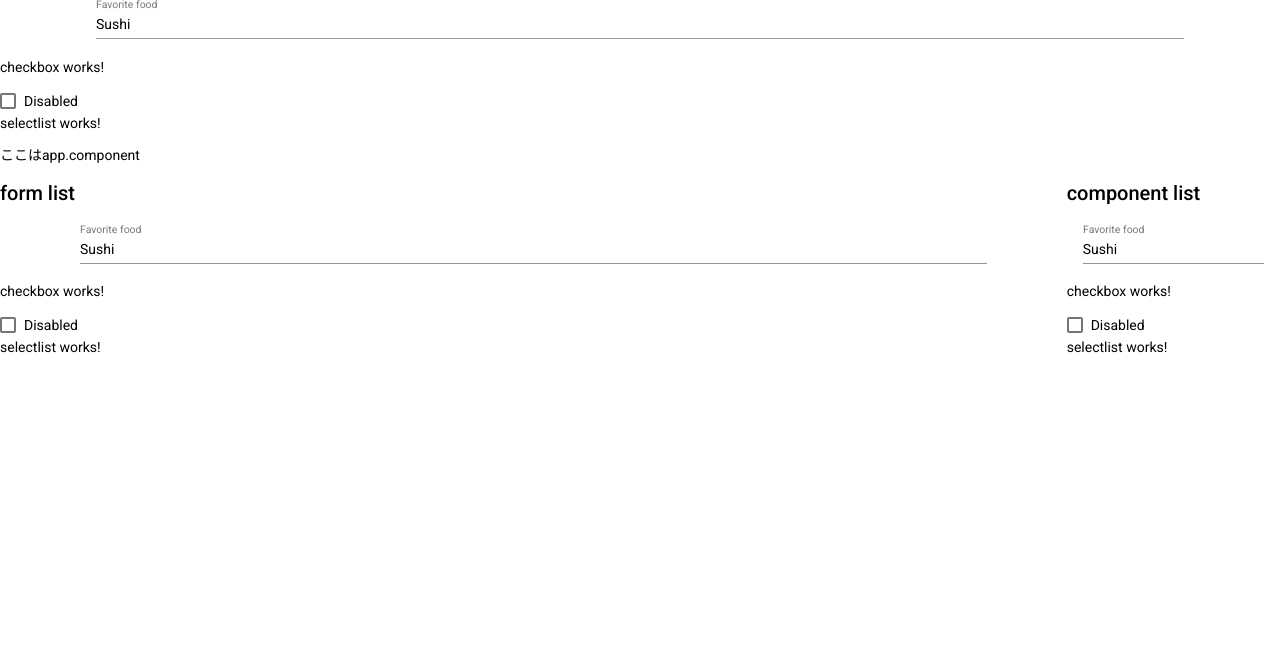
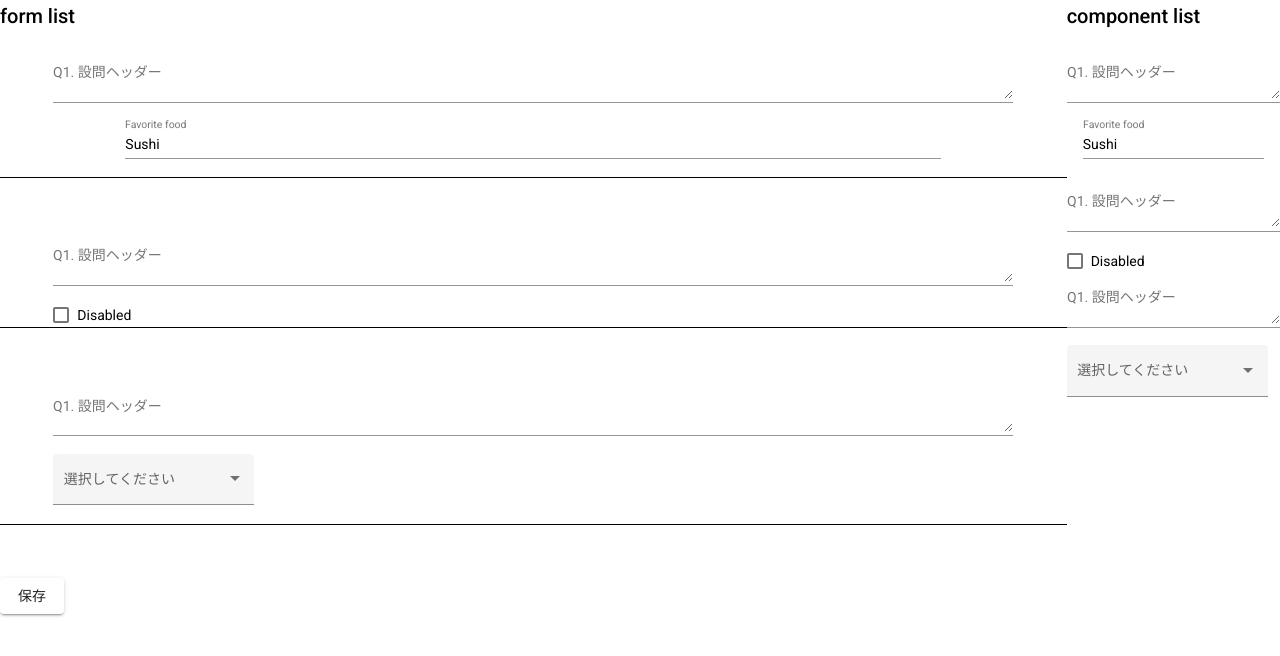
Before and after one commit to Soyukke/MeyasubakoV, an Angular app: page / in a window 1280 px wide. Shown: the top 656 px of the page. Built offline with nearby package versions, Linux system fonts and the light colour scheme.

Commit message:
add qheader

```diff
--- a/src/app/app.component.html
+++ b/src/app/app.component.html
@@ -1,10 +1,8 @@
-<!-- Toolbar -->
-<app-inputform></app-inputform>
-<app-checkbox></app-checkbox>
-<app-selectlist></app-selectlist>
-<div>
-  <p>ここはapp.component</p>
-</div>
-
 <!-- componentListをcopycomponentへ渡す -->
 <app-copycomponent [componentlist]="componentList"></app-copycomponent>
+
+<section>
+  <div class="example-button-row">
+    <button mat-raised-button>保存</button>
+  </div>
+</section>
--- a/src/app/checkbox/checkbox.component.html
+++ b/src/app/checkbox/checkbox.component.html
@@ -1,2 +1,4 @@
-<p>checkbox works!</p>
-<mat-checkbox class="example-margin" [checked] = "isCheck">Disabled</mat-checkbox>
+<div>
+  <app-qheader></app-qheader>
+  <mat-checkbox class="example-margin" [checked] = "isCheck">Disabled</mat-checkbox>
+</div>
--- a/src/app/copycomponent/copycomponent.component.css
+++ b/src/app/copycomponent/copycomponent.component.css
@@ -25,3 +25,12 @@
 .right {
   width: 20%;
 }
+
+.qbox {
+  padding-left: 5%;
+  padding-right: 5%;
+  margin-bottom: 5%;
+  border-bottom-width: 1px;
+  border-bottom-style: solid;
+  /* border-style: solid; */
+}
--- a/src/app/copycomponent/copycomponent.component.html
+++ b/src/app/copycomponent/copycomponent.component.html
@@ -10,7 +10,7 @@
         class="example-list"
         (cdkDropListDropped)="drop($event)">
         <!-- <div class="example-box" *ngFor="let item of components" cdkDrag>{{item}}</div> -->
-        <div cdkDrag *ngFor="let item of icomps">
+        <div class="qbox" cdkDrag *ngFor="let item of icomps">
           <ng-container *ngIf="item.ctype == 1">
             <app-inputform></app-inputform>
           </ng-container>
@@ -18,7 +18,7 @@
             <app-checkbox [isCheck]="item.isCheck"></app-checkbox>
           </ng-container>
           <ng-container *ngIf="item.ctype == 3">
-            <app-selectlist></app-selectlist>
+            <app-selectlist [candidates]="item.candidates"></app-selectlist>
           </ng-container>
         </div>
       </div>
--- a/src/app/copycomponent/copycomponent.component.ts
+++ b/src/app/copycomponent/copycomponent.component.ts
@@ -13,10 +13,12 @@ class ComponentItem {
   index : number;
   ctype : number;
   isCheck : boolean;
+  candidates : string[];
   constructor(index:number, ctype:number, isCheck:boolean) {
     this.index = index;
     this.ctype = ctype;
     this.isCheck = isCheck;
+    this.candidates = ['りんご', 'バナナ', 'スイカ', 'ぶどう'];
   }
 }
 
--- a/src/app/inputform/inputform.component.html
+++ b/src/app/inputform/inputform.component.html
@@ -1,6 +1,7 @@
 <div>
-    <mat-form-field class="example-full-width">
-        <mat-label>Favorite food</mat-label>
-        <input matInput placeholder="Ex. Pizza" value="Sushi">
-    </mat-form-field>
+  <app-qheader></app-qheader>
+  <mat-form-field class="example-full-width">
+      <mat-label>Favorite food</mat-label>
+      <input matInput placeholder="Ex. Pizza" value="Sushi">
+  </mat-form-field>
 </div>
--- /dev/null
+++ b/src/app/qheader/qheader.component.css
@@ -0,0 +1,7 @@
+div {
+  width: 100%;
+}
+
+mat-form-field {
+  width: 100%;
+}
--- /dev/null
+++ b/src/app/qheader/qheader.component.html
@@ -0,0 +1,6 @@
+<div>
+  <mat-form-field class="example-full-width">
+    <mat-label>Q1. 設問ヘッダー</mat-label>
+    <textarea matInput placeholder="設問ヘッダー内容"></textarea>
+  </mat-form-field>
+</div>
--- /dev/null
+++ b/src/app/qheader/qheader.component.ts
@@ -0,0 +1,15 @@
+import { Component, OnInit } from '@angular/core';
+
+@Component({
+  selector: 'app-qheader',
+  templateUrl: './qheader.component.html',
+  styleUrls: ['./qheader.component.css']
+})
+export class QheaderComponent implements OnInit {
+
+  constructor() { }
+
+  ngOnInit(): void {
+  }
+
+}
--- a/src/app/selectlist/selectlist.component.html
+++ b/src/app/selectlist/selectlist.component.html
@@ -1 +1,11 @@
-<p>selectlist works!</p>
+<div>
+  <app-qheader></app-qheader>
+  <mat-form-field appearance="fill">
+    <mat-label>選択してください</mat-label>
+    <mat-select>
+      <mat-option *ngFor="let candidate of candidates" [value]="candidate">
+        {{candidate}}
+      </mat-option>
+    </mat-select>
+  </mat-form-field>
+</div>
--- a/src/app/selectlist/selectlist.component.ts
+++ b/src/app/selectlist/selectlist.component.ts
@@ -1,4 +1,4 @@
-import { Component, OnInit } from '@angular/core';
+import { Component, Input, OnInit } from '@angular/core';
 
 @Component({
   selector: 'app-selectlist',
@@ -6,6 +6,7 @@ import { Component, OnInit } from '@angular/core';
   styleUrls: ['./selectlist.component.css']
 })
 export class SelectlistComponent implements OnInit {
+  @Input() candidates;
 
   constructor() { }
 
```
Also changed, not shown: src/app/app.module.ts (+9 -1 lines), 1 other file (tests, documents, lock files or other folders).
